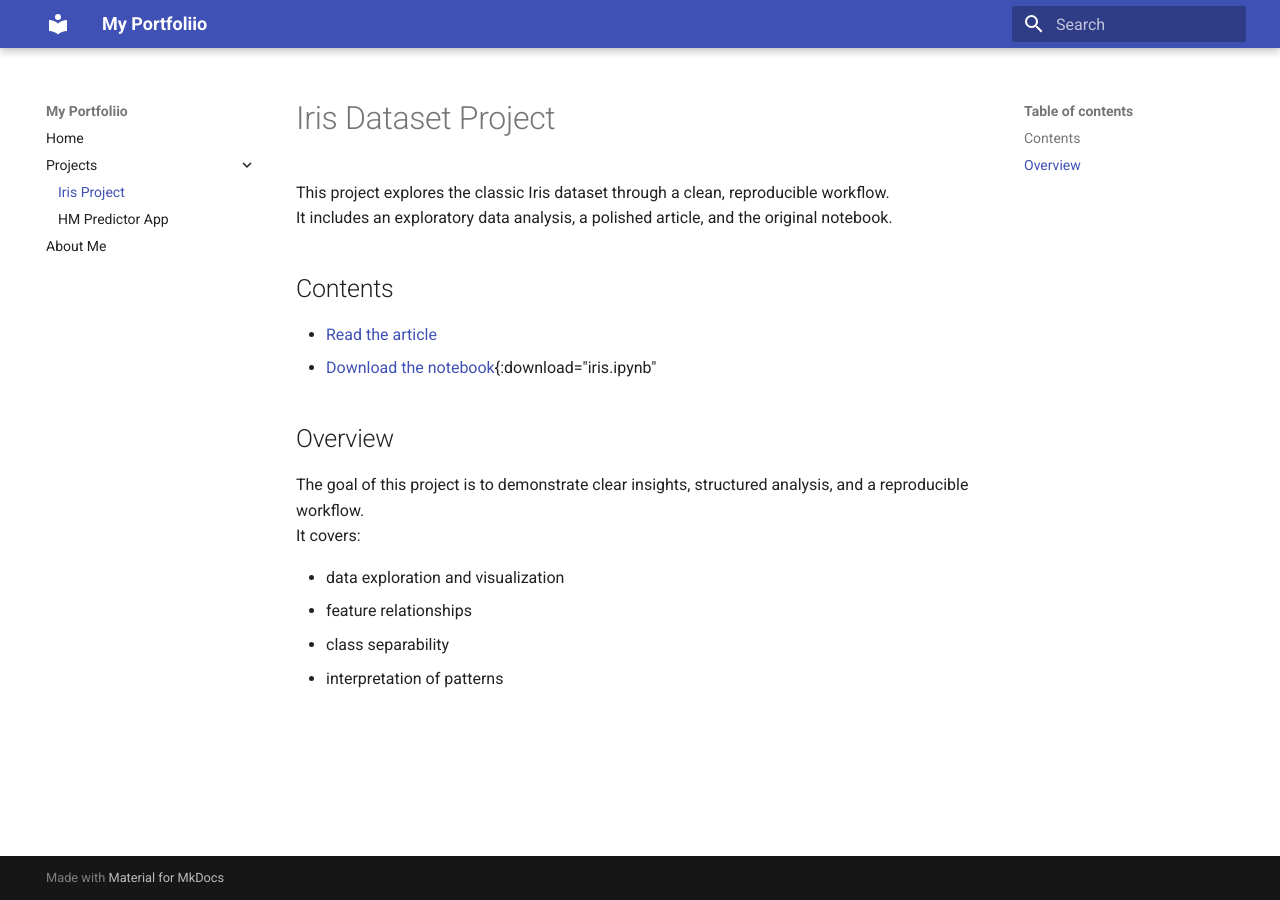
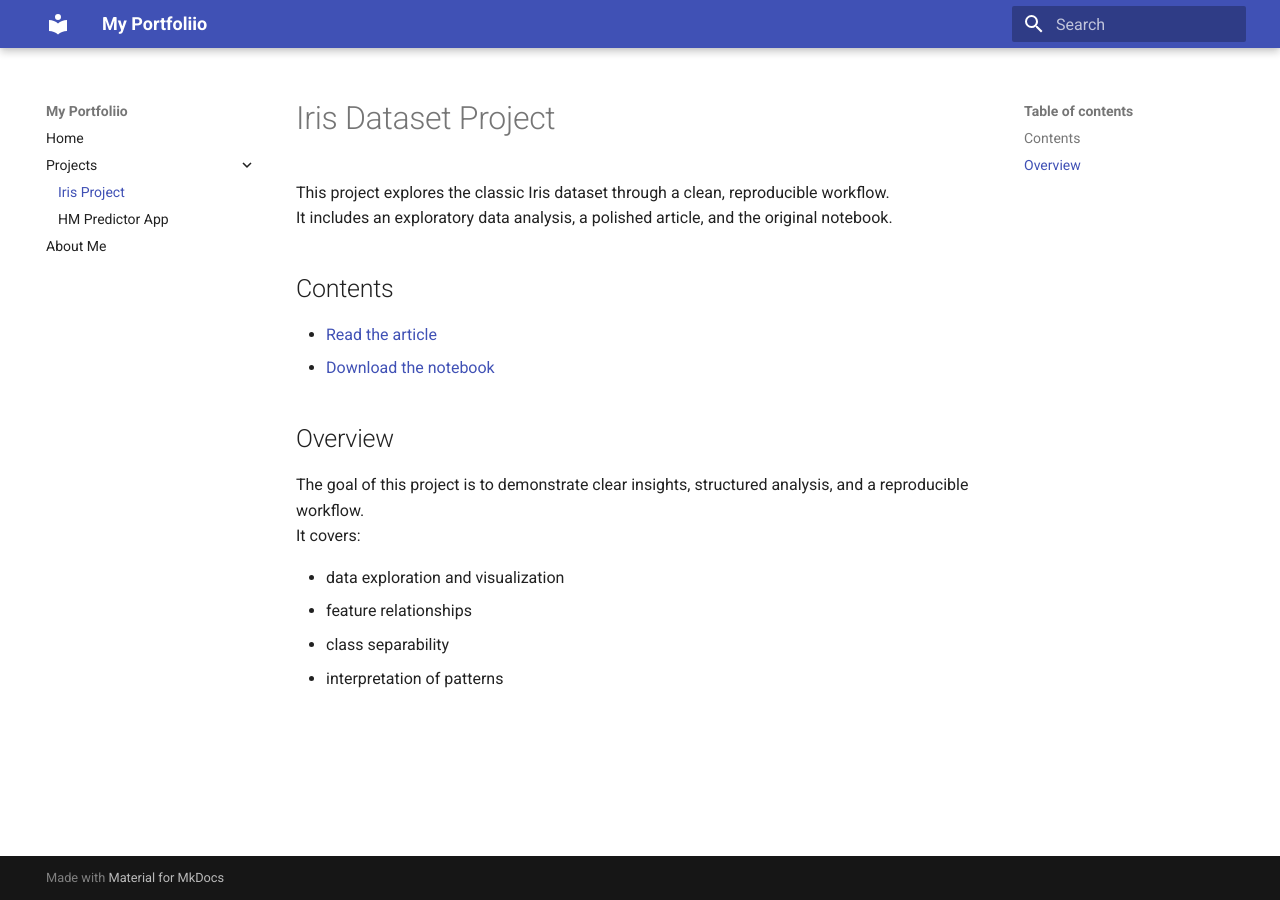
Before and after one commit to edutroniks/ds_ai_portfolio, an MkDocs documentation site: the page built from docs/iris/index.md, in a window 1280 px wide. Built offline with MkDocs 1.6.1 and Material for MkDocs 9.7.7, drawn with Linux system fonts in a browser that asks for light colours.

```diff
--- a/docs/iris/index.md
+++ b/docs/iris/index.md
@@ -6,7 +6,7 @@ It includes an exploratory data analysis, a polished article, and the original n
 ## Contents
 
 - [Read the article](iris/iris.html)
-- [Download the notebook](assets/notebooks/iris.ipynb){:download="iris.ipynb"
+- [Download the notebook](assets/notebooks/iris.ipynb){:download="iris.ipynb"}
 
 ## Overview
 
```
Also changed, not shown: 1 other file.
